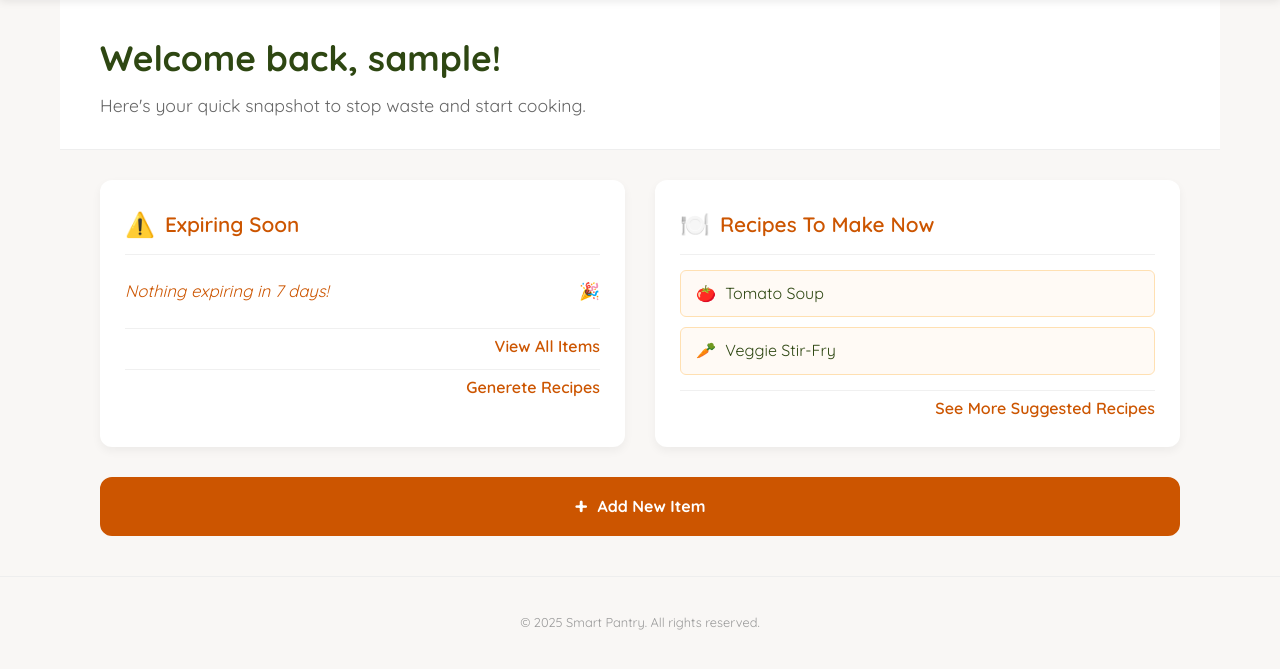
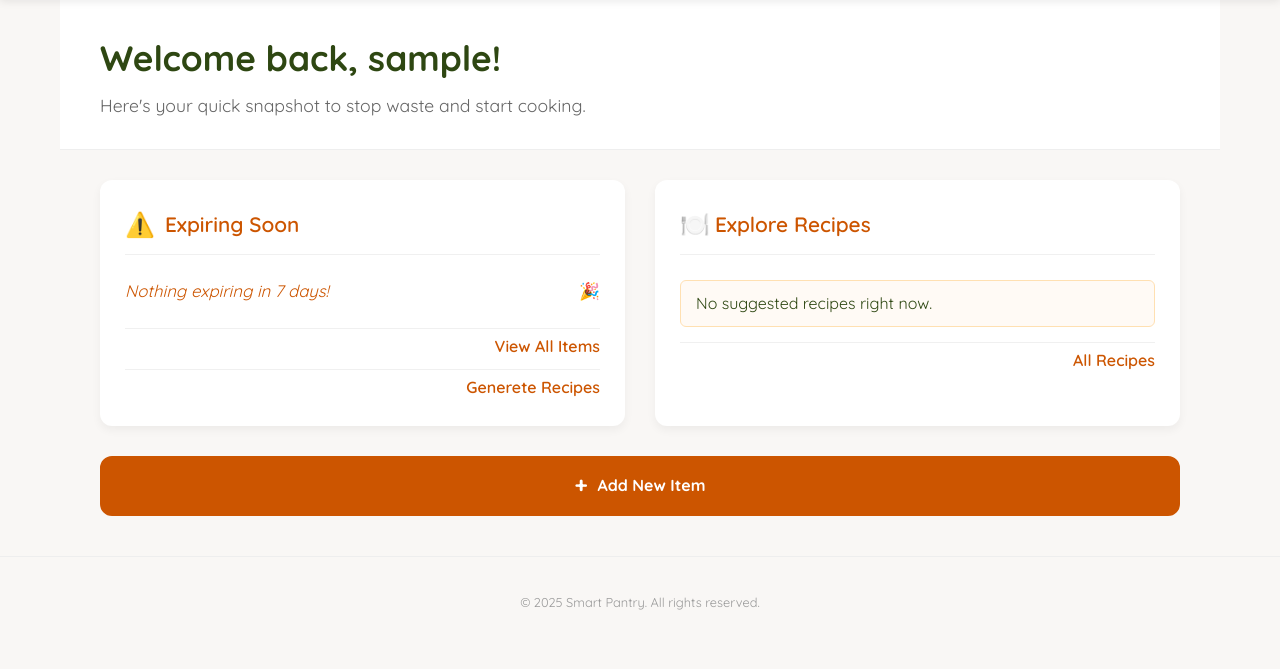
Before and after one commit to NoorAbdin/Capstone-Project, a Django app: page /dashboard/ in a window 1280 px wide. Shown: the part 90-759 px from the top of the page. Run offline with Django 5.2, Linux system fonts and the light colour scheme; the visitor is signed in with stand-in values (Sample User, id 1); data that the repository does not hold is empty.

Commit message:
dashboard done

```diff
--- a/smartpantry/main_app/static/css/dashboard.css
+++ b/smartpantry/main_app/static/css/dashboard.css
@@ -64,12 +64,6 @@
     margin-right: 10px;
 }
 
-/* Specific Card Styling */
-
-/* Expiring Items List */
-.expiring-card {
-    /* Style for the Expiring Soon card */
-}
 
 .expiring-list {
     list-style: none;
@@ -104,11 +98,6 @@
     color:#cc5500;
 }
 
-/* Recipes Card */
-.recipes-card {
-    /* Style for the Recipes card */
-}
-
 .recipe-grid-small {
     display: flex;
     flex-direction: column;
@@ -133,6 +122,14 @@
     margin-right: 5px;
 }
 
+.recipe{
+text-align: left;
+text-decoration: none;
+color: #cc5500;
+}
+.recipe:hover{
+    font-weight: bold;
+}
 
 .card-link {
     display: block;
--- a/smartpantry/main_app/templates/user_dashboard.html
+++ b/smartpantry/main_app/templates/user_dashboard.html
@@ -47,23 +47,25 @@
             <a href="{% url 'recipe_suggest' %}" class="card-link">Generete Recipes</a>
 
         </div>
-
-        <div class="card recipes-card">
+       <div class="card">
+       <div class="recipe-grid-small">
          <div class="card-header">
-                <span class="card-icon recipes-icon">🍽️</span>
-                <h2>Recipes To Make Now</h2>
+                <span class="card-icon recipe-emoji">🍽️</span>
+                <h2>Explore Recipes</h2>
             </div>
-
-            <div class="recipe-grid-small">
+    {% for recipe in suggested_recipes %}
     <div class="recipe-item">
-                    <span class="recipe-emoji">🍅</span> Tomato Soup
+        <a href="{% url 'recipe_detail' recipe_pk=recipe.pk %}" class="recipe">
+           {{ recipe.title }}
+        </a>
     </div>
-                <div class="recipe-item">
-                    <span class="recipe-emoji">🥕</span> Veggie Stir-Fry
+    {% empty %}
+    <div class="recipe-item placeholder">
+        No suggested recipes right now.
     </div>
+    {% endfor %}
 </div>
-
-            <a href="#" class="card-link">See More Suggested Recipes</a>
+ <a href="{% url 'recipes' %}" class="card-link">All Recipes</a>
 </div>
 
     </section>
--- a/smartpantry/main_app/views.py
+++ b/smartpantry/main_app/views.py
@@ -65,10 +65,13 @@ def dashboard(request):
         expiration_date__lte=seven_days_from_now
     ).order_by('expiration_date')[:3]
 
+    suggested_recipes = Recipe.objects.all().prefetch_related('recipeitem_set__item')[:3]
+
     context = {
         'title': 'User Dashboard',
         'today': today,
         'expiring_soon': expiring_soon_items,
+        'suggested_recipes': suggested_recipes,
     }
     return render(request, 'user_dashboard.html', context)
 
```
Lines whose indentation alone changed are shown as unchanged.
